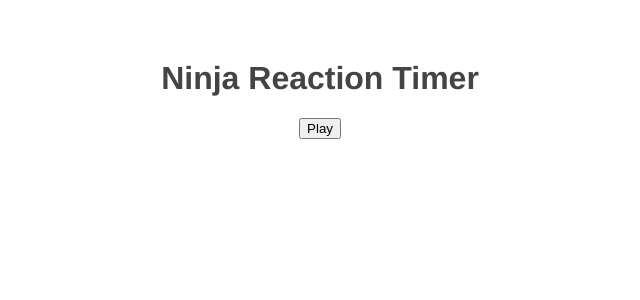
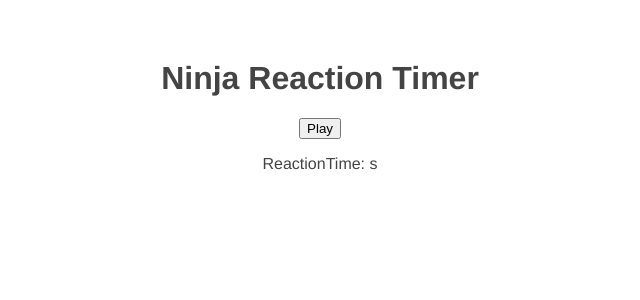
Before and after one commit to jay183145/reaction-timer, a Vue app: page / in a window 1280 px wide. Shown: the top 300 px of the page, without its empty margins (320-960 px from the left). Built offline with nearby package versions, Linux system fonts and the light colour scheme.

Commit message:
show ReactionTime in P tag

```diff
--- a/src/App.vue
+++ b/src/App.vue
@@ -1,7 +1,8 @@
 <template>
   <h1>Ninja Reaction Timer</h1>
   <button @click="start" :disabled="isPlaying">Play</button>
-  <Block v-if="isPlaying" :delay="delay"/>
+  <p>ReactionTime: {{ score }}s</p>
+  <Block v-if="isPlaying" :delay="delay" @end="endGame"/>
 </template>
 
 <script>
@@ -14,12 +15,17 @@ export default {
     return {
       isPlaying: false,
       delay: null,
+      score: null,
     }
   },
   methods: {
     start() {
       this.delay = 2000 + Math.random() * 5000
       this.isPlaying = true
+    },
+    endGame(reactionTime) {
+      this.score = reactionTime/1000
+      this.isPlaying = false
     }
   }
 }
--- a/src/components/Block.vue
+++ b/src/components/Block.vue
@@ -14,11 +14,9 @@ export default {
         }
     },
     mounted() {
-      console.log("mounted")
       setTimeout(() => {
           this.showBlock = true
           this.startTimer()
-          console.log(this.delay)
       }, this.delay)
     },
     methods: {
@@ -29,7 +27,7 @@ export default {
       },
       stopTimer() {
         clearInterval(this.timer)
-        console.log(this.reactionTime)
+        this.$emit('end',this.reactionTime)
       }
     }
 
```
